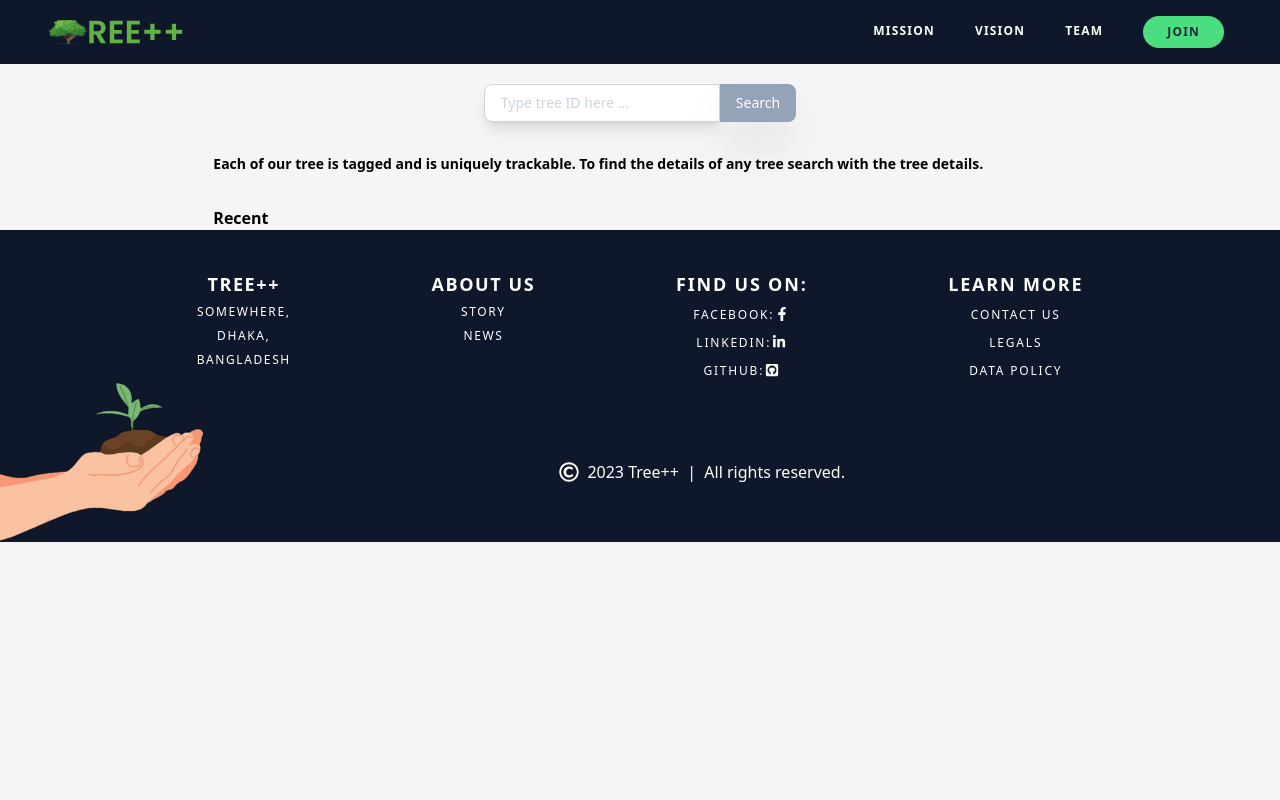
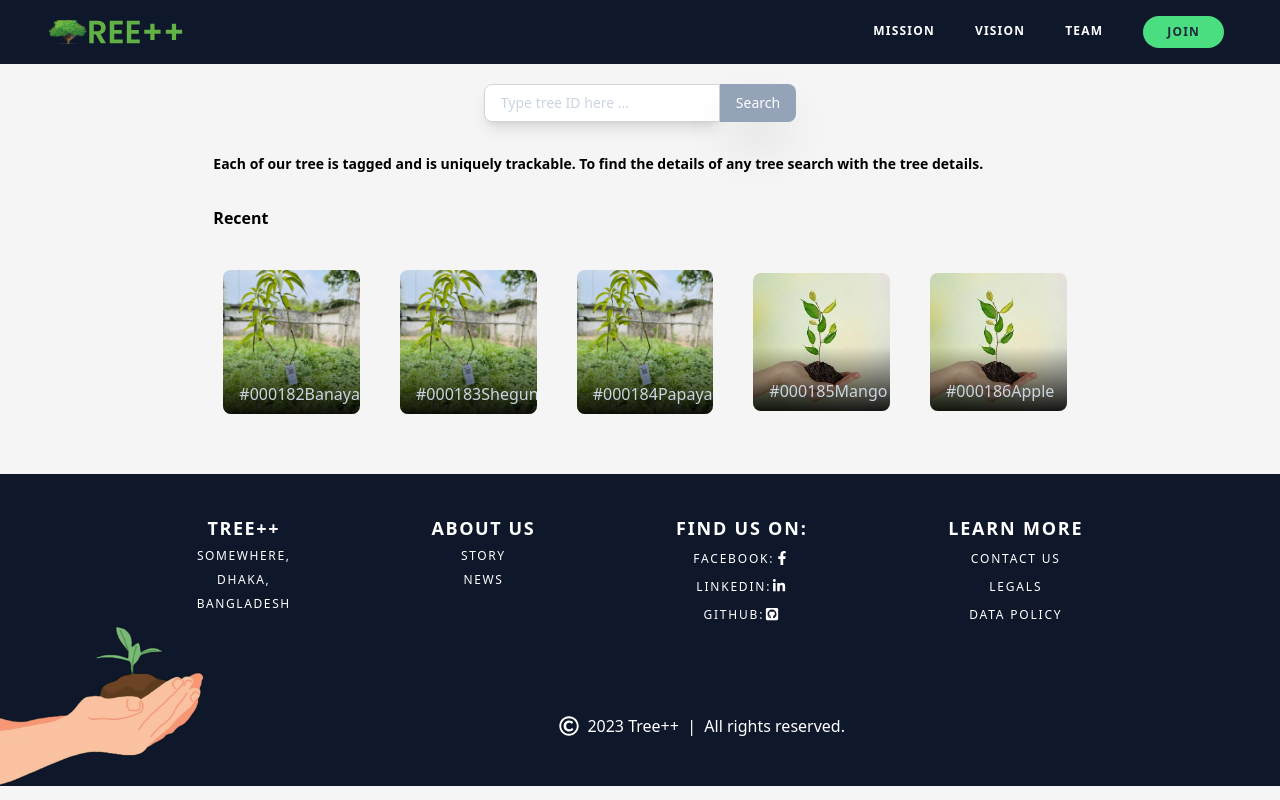
Before and after one commit to tree-pp/TreePP, a Next.js app: page /t in a window 1280 px wide. Built offline with nearby package versions, Linux system fonts and the light colour scheme.

Commit message:
Added tree details and single tree search

```diff
--- /dev/null
+++ b/src/app/t/[treeId]/page.tsx
@@ -0,0 +1,24 @@
+"use client"
+import React from 'react';
+import SearchBar from '../../../components/SearchBar';
+import TreeDetails from '../../../components/treeDetails';
+
+export default function Page({ params }: { params: { treeId: string } }) {
+  return (
+    <div className='flex flex-col justify-center items-center'>
+      <SearchBar />
+      <TreeDetails
+        id={params.treeId}
+        name='Swietenia Mahogoni'
+        datePlanted='000182'
+        donor='Mr. X'
+        landOwner='Mr. Y'
+        location='Gilatala, Khulna'
+        landType='Household Yard'
+        image='../tree.jpeg'
+      />
+    </div>
+
+
+  );
+}
--- a/src/app/t/page.tsx
+++ b/src/app/t/page.tsx
@@ -1,6 +1,6 @@
 "use client";
 import SearchBar from '../../components/SearchBar';
-import Image from "next/image";
+import ActivityImageCard from '../../components/ActivityImageCard';
 
 // const treeProps={
 //     id: '000182',
@@ -20,8 +20,14 @@ export default function tree_details() {
             <p className='pt-8 font-semibold text-sm w-2/3'>Each of our tree is tagged and is uniquely trackable. To find the details of any tree search with the tree details.</p>
             <div className='flex flex-col items-start w-2/3'>
                 <p className='font-bold pt-8'>Recent</p>
-            <div>
-
+                <div >
+                    <div className="flex flex-col md:flex-row gap-x-10 items-center my-10 pl-2.5 pb-5">
+                        <ActivityImageCard src="/tree.jpeg" id="000182" caption="Banayan" />
+                        <ActivityImageCard src="/tree.jpeg" id="000183" caption="Shegun" />
+                        <ActivityImageCard src="/tree.jpeg" id="000184" caption="Papaya" />
+                        <ActivityImageCard src="/tree1.jpeg" id="000185" caption="Mango" />
+                        <ActivityImageCard src="/tree1.jpeg" id="000186" caption="Apple" />
+                    </div>
                 </div>
 
             </div>
--- a/src/components/Bottomfooter.tsx
+++ b/src/components/Bottomfooter.tsx
@@ -122,7 +122,7 @@ export default function Bottomfooter() {
           />
         </div>
         <div className="flex-grow flex items-center justify-center">
-          <div className="text-md text-white font-light flex items-center mt-5">
+          <div className="text-md text-white font-light flex items-center mt-10">
             <FaRegCopyright className="mr-2" size="1.25rem" />
             <span className="pr-20">
               2023 Tree++&nbsp;&nbsp;|&nbsp;&nbsp;All rights reserved.
--- a/src/components/SearchBar.js
+++ b/src/components/SearchBar.js
@@ -1,11 +1,16 @@
-import { useState } from 'react';
+import React, { useState } from 'react';
+import { useRouter } from 'next/navigation'
 
 const SearchBar = () => {
   const [searchText, setSearchText] = useState('');
+  const router = useRouter();
 
   const handleSearch = () => {
     // Perform search operation using the searchText
     console.log('Search Text:', searchText);
+
+    // Construct the URL with the searched text and navigate to it
+    router.push(`/t/${encodeURIComponent(searchText)}`);
   };
 
   const handleChange = (event) => {
--- a/src/components/activityImageCard.tsx
+++ b/src/components/activityImageCard.tsx
@@ -1,16 +1,28 @@
 import Link from "next/link";
 import React from "react";
+import Image from 'next/image'
 
 type AcitivityImageCardProps={
   src:string
+  id:string
   caption:string
 }
 
 export default function ActivityImageCard(props:AcitivityImageCardProps) {
   return (
-    <div className="flex flex-col items-center gap-y-4">
-      <img src={props.src} alt="Name of tree" className="h-21 w-21 rounded-lg shadow-lg object-center object-cover" />
-      <span className='text-slate-500 text-sm font-normal italic'>{props.caption}</span>
-    </div>
+    <div className='flex flex-col relative rounded-lg overflow-hidden w-1/4'>
+                    {/* <img src={props.src} alt='Tree' className='' /> */}
+                    <Image src={props.src} height={250} width={250} alt='Tree' objectFit='cover' />
+
+                    <div className='absolute bottom-0 inset-x-0 px-4 pb-2 pt-8 bg-gradient-to-t from-black/90 to-black/0 flex justify-between items-end text-slate-300'>
+
+                        <span className="font-light">#{props.id}</span>
+                        <span className="font-medium">{props.caption}</span>
+                    </div>
+                </div>
+    // <div className="flex flex-col items-center gap-y-4">
+    //   <img src={props.src} alt="Name of tree" className="h-21 w-21 rounded-lg shadow-lg object-center object-cover" />
+    //   <span className='text-slate-500 text-sm font-normal italic'>{props.caption}</span>
+    // </div>
   );
 }
--- a/src/components/treeDetails.tsx
+++ b/src/components/treeDetails.tsx
@@ -20,7 +20,7 @@ interface treeProps {
 export default (tree) => {
     return (
         console.log(tree),
-        console.log(tree.donorLand),
+        console.log(tree.image),
         //<div className='flex flex-col justify-center items-center'>
             <div className='flex flex-row justify-center py-12'>
                 <div className='flex flex-col relative rounded-lg overflow-hidden w-1/4'>
```
Also changed, not shown: public/tree1.jpeg (added), src/app/tree-details/page.tsx (indentation only), 1 other file (tests, documents, lock files or other folders). Lines whose indentation alone changed are shown as unchanged.
